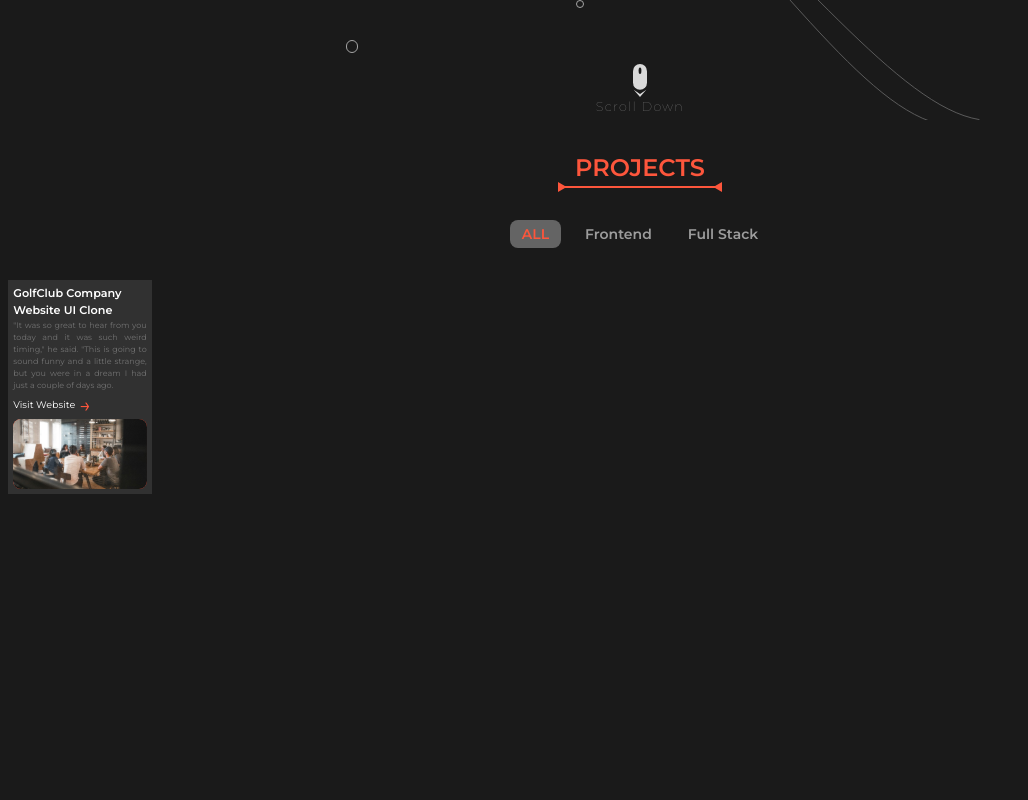
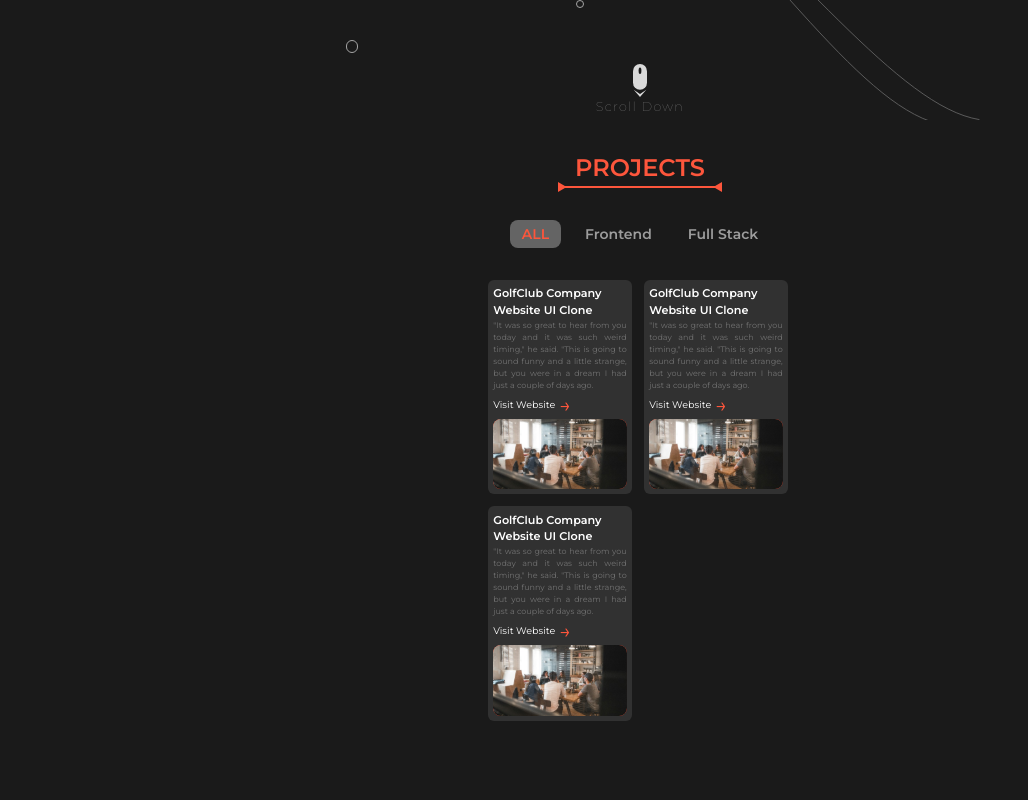
Before and after one commit to pravesh-dev/Portfolio, a React (Vite) app: page / in a window 1280 px wide. Shown: the part 2280-3080 px from the top of the page, without its empty margins (0-1028 px from the left). Built offline with nearby package versions, Linux system fonts and the light colour scheme.

Commit message:
created projects data module and created cards according to that

```diff
--- a/src/Components/Projects.jsx
+++ b/src/Components/Projects.jsx
@@ -1,27 +1,33 @@
 import React, { useState } from 'react';
 import triangle from '../assets/images/Projects/triangle.svg'
-import img from '../assets/images/Projects/img.svg'
+// import img from '../assets/images/Projects/img.svg'
+import  {projects} from './ProjectsData';
 
 function Projects() {
     const [activeTab, setActiveTab] = useState('all');
     const handleTabClick = (tab)=>{
         setActiveTab(tab)
     }
+
   return (
-    <div className='w-full h-screen flex flex-col items-center py-8 gap-8'>
+    <div className='w-full min-h-screen flex flex-col items-center py-8 gap-8'>
       <h1 className='text-primary text-center w-40 text-2xl font-semibold relative pb-1 uppercase'>Projects <span className='w-full h-[0.1rem] bg-primary absolute left-0 bottom-0'> <img src={triangle} className='w-3 absolute -left-1 top-1/2 -translate-y-1/2 rotate-90' /> <img src={triangle} className='w-3 absolute -right-1 top-1/2 -translate-y-1/2 -rotate-90' /></span></h1>
       <div className='flex gap-3 items-center'>
         <button className={`text-sm font-semibold px-3 py-1 rounded-lg ${activeTab === 'all' ? 'bg-[#646464] text-primary' : 'text-neutral-300/70'}`} onClick={()=>{handleTabClick('all')}}>ALL</button>
         <button className={`text-sm font-semibold px-3 py-1 rounded-lg ${activeTab === 'frontend' ? 'bg-[#646464] text-primary' : 'text-neutral-300/70'}`} onClick={()=>{handleTabClick('frontend')}}>Frontend</button>
         <button className={`text-sm font-semibold px-3 py-1 rounded-lg ${activeTab === 'full' ? 'bg-[#646464] text-primary' : 'text-neutral-300/70'}`} onClick={()=>{handleTabClick('full')}}>Full Stack</button>
       </div>
-      <div className='w-full flex flex-wrap gap-3 px-2'>
-        <div className='w-36 bg-[#aaaaaa29] p-[0.33rem]'>
+      <div className='w-80 flex flex-wrap gap-3 px-2 mx-auto'>
+        {projects.map((project, index)=>{
+          return (
+            <div key={index} className='w-36 bg-[#aaaaaa29] p-[0.33rem] rounded-md'>
             <h2 className='text-white text-[0.7rem] font-semibold'>GolfClub Company Website UI Clone</h2>
             <p className='text-neutral-500 text-[0.5rem] text-justify'>"It was so great to hear from you today and it was such weird timing," he said. "This is going to sound funny and a little strange, but you were in a dream I had just a couple of days ago.</p>
             <a href="#" className='text-white text-[0.6rem] flex items-center gap-1'>Visit Website <span className='text-primary text-xl'>→</span></a>
-            <img src={img} className='rounded-lg' alt="" />
+            <img src={project.image} className='rounded-lg' alt="" />
         </div>
+          )
+        })}
       </div>
     </div>
   )
--- /dev/null
+++ b/src/Components/ProjectsData.js
@@ -0,0 +1,29 @@
+import img from "../assets/images/Projects/img.svg";
+
+
+
+const projects = [
+    {
+      name: "GolfClub Company Website UI Clone",
+      para: `It was so great to hear from you today and it was such weird timing," he said. "This is going to sound funny and a little strange, but you were in a dream I had just a couple of days ago.`,
+      link: '#',
+      image: img,
+      type: 'frontend'
+    },
+    {
+      name: "GolfClub Company Website UI Clone",
+      para: `It was so great to hear from you today and it was such weird timing," he said. "This is going to sound funny and a little strange, but you were in a dream I had just a couple of days ago.`,
+      link: '#',
+      image: img,
+      type: 'frontend'
+    },
+    {
+      name: "GolfClub Company Website UI Clone",
+      para: `It was so great to hear from you today and it was such weird timing," he said. "This is going to sound funny and a little strange, but you were in a dream I had just a couple of days ago.`,
+      link: '#',
+      image: img,
+      type: 'frontend'
+    },
+  ]
+
+export {projects}
```
